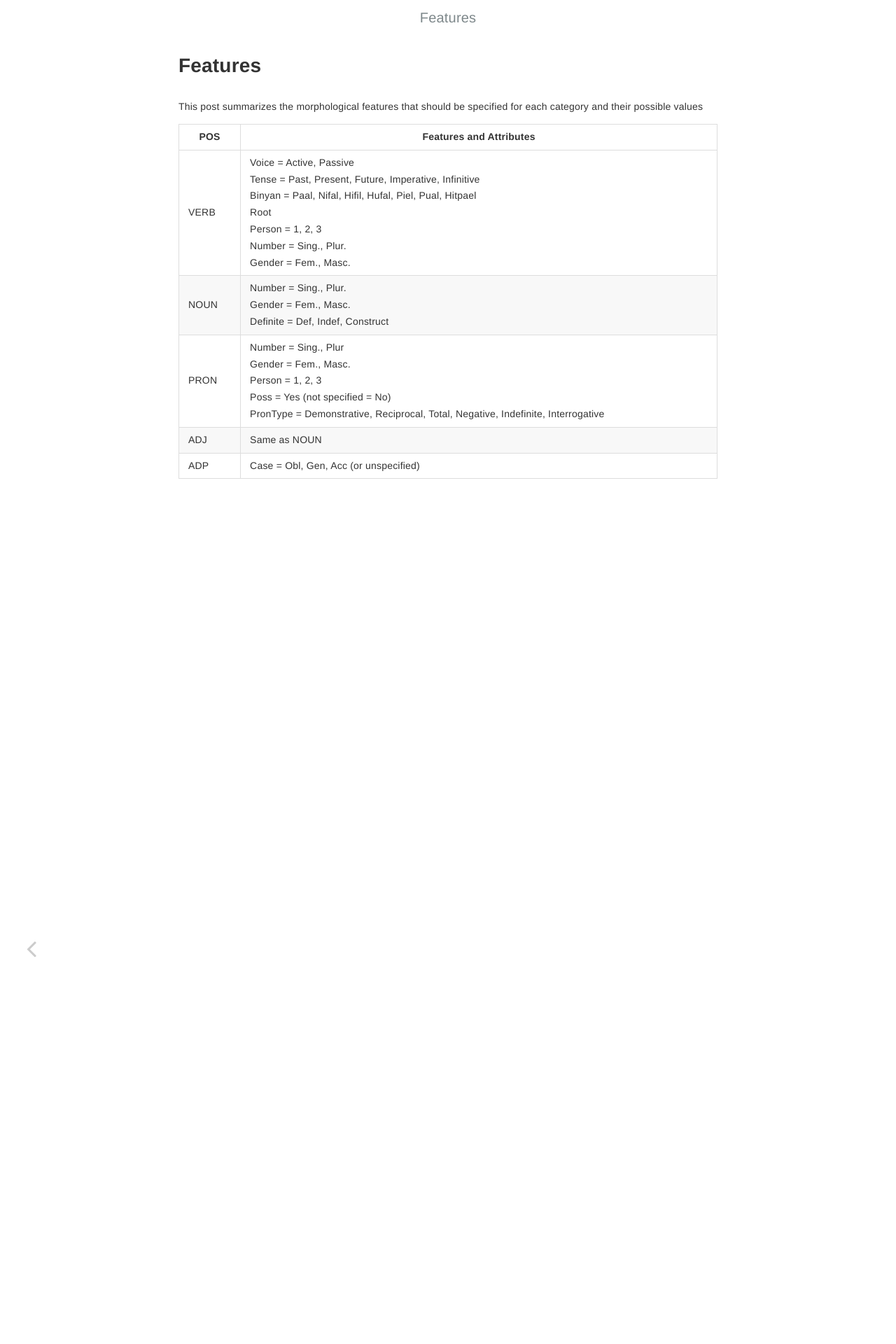
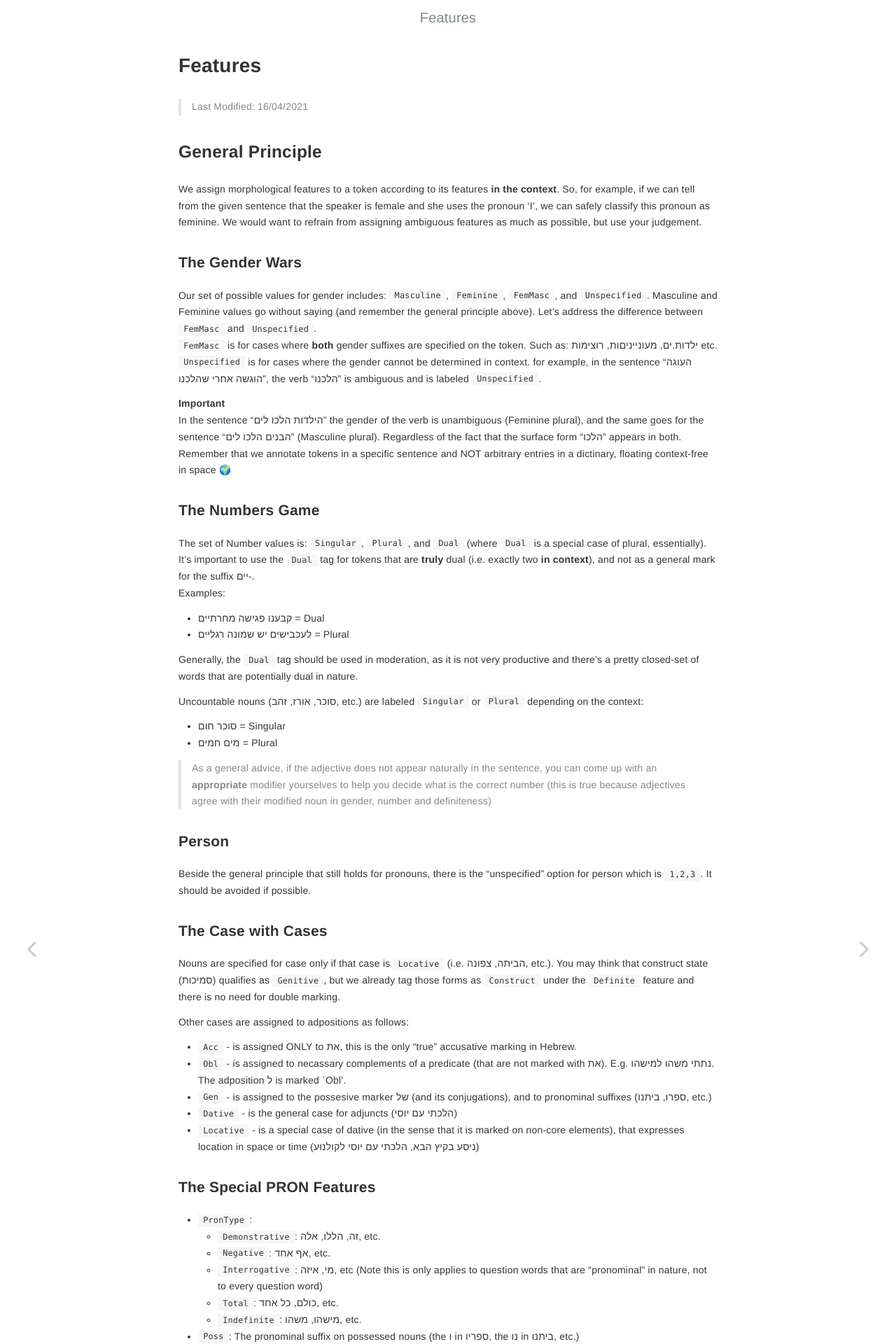
Before and after one commit to tsachil/hebrew-guidelines, a Jekyll site: the page built from _posts/2021-04-07-features.md, in a window 1280 px wide. Shown: the top 1920 px of the page at 70% size. Built offline with Jekyll 4.4.1, drawn with Linux system fonts in a browser that asks for light colours; emoji names are drawn with the system emoji font; some of the changed text lies outside the part shown.

Commit message:
updated features and added example sentence

```diff
--- a/_posts/2021-04-07-features.md
+++ b/_posts/2021-04-07-features.md
@@ -6,12 +6,74 @@ category: morphology
 layout: post
 ---
 
-This post summarizes the morphological features that should be specified for each category and their possible values
+> Last Modified: 16/04/2021
 
-| POS  | Features and Attributes                                                                                                                                                                                                  |
+
+## General Principle
+We assign morphological features to a token according to its features **in the context**. So, for example, if we can tell from the given sentence that the speaker is female and she uses the pronoun 'I', we can safely classify this pronoun as feminine. We would want to refrain from assigning ambiguous features as much as possible, but use your judgement.
+
+
+### The Gender Wars
+Our set of possible values for gender includes: `Masculine`, `Feminine`, `FemMasc`, and `Unspecified`.
+Masculine and Feminine values go without saying (and remember the general principle above). Let's address the difference between `FemMasc` and `Unspecified`.<br>
+`FemMasc` is for cases where **both** gender suffixes are specified on the token. Such as: ילדות.ים, מעונייניםות, רוצימות etc. <br>
+`Unspecified` is for cases where the gender cannot be determined in context. for example, in the sentence "העוגה הוגשה אחרי שהלכנו", the verb "הלכנו" is ambiguous and is labeled `Unspecified`.<br>
+
+**Important**<br>
+In the sentence "הילדות הלכו לים" the gender of the verb is unambiguous (Feminine plural), and the same goes for the sentence "הבנים הלכו לים" (Masculine plural). Regardless of the fact that the surface form "הלכו" appears in both. Remember that we annotate tokens in a specific sentence and NOT arbitrary entries in a dictinary, floating context-free in space :earth_africa:
+
+
+### The Numbers Game
+The set of Number values is: `Singular`, `Plural`, and `Dual` (where `Dual` is a special case of plural, essentially).<br>
+It's important to use the `Dual` tag for tokens that are **truly** dual (i.e. exactly two **in context**), and not as a general mark for the suffix יים-. <br>
+Examples:<br>
+- קבענו פגישה מחרתיים = Dual
+- לעכבישים יש שמונה רגליים = Plural
+
+Generally, the `Dual` tag should be used in moderation, as it is not very productive and there's a pretty closed-set of words that are potentially dual in nature.<br>
+
+Uncountable nouns (סוכר, אורז, זהב, etc.) are labeled `Singular` or `Plural` depending on the context: <br>
+- סוכר חום = Singular
+- מים חמים = Plural
+<br>
+
+>As a general advice, if the adjective does not appear naturally in the sentence, you can come up with an **appropriate** modifier yourselves to help you decide what is the correct number (this is true because adjectives agree with their modified noun in gender, number and definiteness)
+
+### Person
+Beside the general principle that still holds for pronouns, there is the "unspecified" option for person which is `1,2,3`. It should be avoided if possible.
+
+
+### The Case with Cases
+Nouns are specified for case only if that case is `Locative` (i.e. הביתה, צפונה, etc.). You may think that construct state (סמיכות) qualifies as `Genitive`, but we already tag those forms as `Construct` under the `Definite` feature and there is no need for double marking.
+
+Other cases are assigned to adpositions as follows:
+
+- `Acc` - is assigned ONLY to את, this is the only "true" accusative marking in Hebrew.
+- `Obl` - is assigned to necassary complements of a predicate (that are not marked with את). E.g. נתתי משהו למישהו. The adposition ל is marked `Obl'.
+- `Gen` - is assigned to the possesive marker של (and its conjugations), and to pronominal suffixes (ספרו, ביתנו, etc.)
+- `Dative` - is the general case for adjuncts (הלכתי עם יוסי)
+- `Locative` - is a special case of dative (in the sense that it is marked on non-core elements), that expresses location in space or time (ניסע בקיץ הבא, הלכתי עם יוסי לקולנוע)
+
+
+### The Special PRON Features
+
+- `PronType`:
+    - `Demonstrative`: זה, הללו, אלה, etc.
+    - `Negative`: אף אחד, etc.
+    - `Interrogative`: מי, איזה, etc (Note this is only applies to question words that are "pronominal" in nature, not to every question word)
+    - `Total`: כולם, כל אחד, etc.
+    - `Indefinite`: מישהו, משהו, etc.
+- `Poss`: The pronominal suffix on possessed nouns (the ו in ספריו, the נו in ביתנו, etc.)
+- `Reflexive`: to denote reflexive pronouns such as עצמו, עצמם, etc.
+
+
+
+This table summarizes the morphological features that should be specified for each category and their possible values
+
+| POS  | Features and Values                                                                                                                                                                                                  |
 |------|--------------------------------------------------------------------------------------------------------------------------------------------------------------------------------------------------------------------------|
-| VERB | Voice = Active, Passive<br>Tense = Past, Present, Future, Imperative, Infinitive<br>Binyan = Paal, Nifal, Hifil, Hufal, Piel, Pual, Hitpael<br>Root<br>Person = 1, 2, 3<br>Number = Sing., Plur.<br>Gender = Fem., Masc. |
-| NOUN | Number = Sing., Plur.<br>Gender = Fem., Masc.<br>Definite = Def, Indef, Construct                                                                                                                                        |
-| PRON | Number = Sing., Plur<br>Gender = Fem., Masc.<br>Person = 1, 2, 3<br>Poss = Yes (not specified = No)<br>PronType = Demonstrative, Reciprocal, Total, Negative, Indefinite, Interrogative                                  |
-| ADJ  | Same as NOUN                                                                                                                                                                                                             |
-| ADP  | Case = Obl, Gen, Acc (or unspecified)
+| VERB | Voice = Active, Passive (infinitives are not specified for voice)<br>Tense = Past, Present, Future, Imperative, Infinitive<br>Binyan = Paal, Nifal, Hifil, Hufal, Piel, Pual, Hitpael<br>Root<br>Person = 1, 2, 3, 123<br>Number = Sing., Plur.<br>Gender = Fem., Masc., FemMasc, Unspecified|
+| NOUN | Number = Sing., Plur., Dual<br>Gender = Fem., Masc., FemMasc, Unspecified<br>Definite = Def, Indef, Construct<br>Case = Locative (or unspecified)                                                                                                                                       |
+| PRON | Number = Sing., Plur<br>Gender = Fem., Masc., FemMasc, Unspecified<br>Person = 1, 2, 3, 123<br>Poss = Yes (not specified = No)<br>PronType = Demonstrative, Negative, Interrogative, Total, Indefinite<br>Reflexive = Yes (not specified = No)<br>Case = Gen                                  |
+| ADJ  | Gender = Fem., Masc., FemMasc, Unspecified<br>Number = Sing., Plur (There are no dual adjectives)<br>Definite = Def, Indef, Construct                                                                                                                                                                                                            |
+| ADP  | Case = Obl, Gen, Acc, Dative, Locative (or unspecified)
```
Also changed, not shown: _posts/2021-04-16-examples.md (added, +43 -0 lines).
